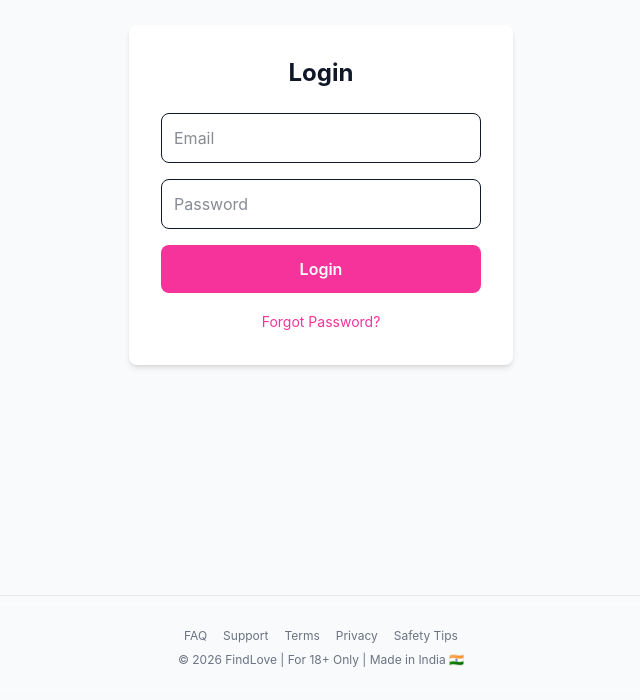
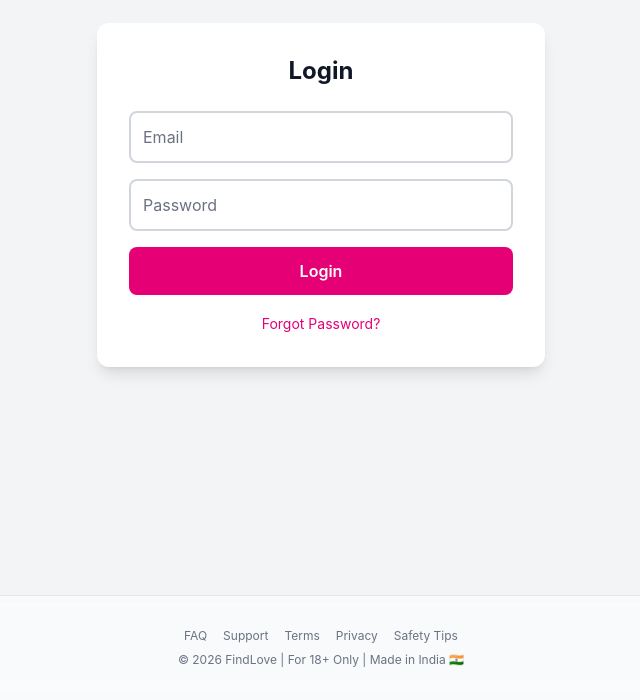
Before and after one commit to Lalchand26/FindLove-App, a React (Vite) app: page /login in a window 1280 px wide. Shown: the part 205-905 px from the top of the page, without its empty margins (319-959 px from the left). Built offline with nearby package versions, Linux system fonts and the light colour scheme; no server answers.

Commit message:
Update Login.jsx

```diff
--- a/src/components/Login.jsx
+++ b/src/components/Login.jsx
@@ -1,7 +1,7 @@
 import { useState } from 'react'
-import { useNavigate, Link } from 'react-router-dom' // Link add karo
+import { useNavigate, Link } from 'react-router-dom'
 import { useAuth } from '../hooks/useAuth.jsx'
-import { supabase } from '../lib/supabase' // Ye bhi add karo
+import { supabase } from '../lib/supabase'
 import toast from 'react-hot-toast'
 
 const Login = () => {
@@ -42,16 +42,16 @@ const handleForgotPassword = async () => {
   }
 
   return (
-    <div className="min-h-screen flex items-center justify-center bg-gray-50">
-      <div className="bg-white p-8 rounded-lg shadow-md w-96">
-        <h2 className="text-2xl font-bold mb-6 text-center">Login</h2>
+    <div className="min-h-screen flex items-center justify-center bg-gray-100 px-4">
+      <div className="bg-white p-8 rounded-xl shadow-lg w-full max-w-md">
+        <h2 className="text-2xl font-bold mb-6 text-center text-gray-900">Login</h2>
         <form onSubmit={handleLogin}>
           <input
             type="email"
             placeholder="Email"
             value={email}
             onChange={(e) => setEmail(e.target.value)}
-            className="w-full p-3 mb-4 border rounded-lg"
+            className="w-full p-3 mb-4 bg-white text-gray-900 placeholder-gray-500 border-2 border-gray-300 rounded-lg focus:border-pink-500 outline-none"
             required
           />
           <input
@@ -59,23 +59,22 @@ const handleForgotPassword = async () => {
             placeholder="Password"
             value={password}
             onChange={(e) => setPassword(e.target.value)}
-            className="w-full p-3 mb-4 border rounded-lg"
+            className="w-full p-3 mb-4 bg-white text-gray-900 placeholder-gray-500 border-2 border-gray-300 rounded-lg focus:border-pink-500 outline-none"
             required
           />
           <button
             type="submit"
             disabled={loading}
-            className="w-full bg-pink-500 text-white p-3 rounded-lg font-semibold"
+            className="w-full bg-pink-600 hover:bg-pink-700 text-white p-3 rounded-lg font-semibold disabled:opacity-50"
           >
             {loading ? 'Loading...' : 'Login'}
           </button>
         </form>
 
-        {/* YE FORGOT PASSWORD LINK ADD KARO */}
         <div className="text-center mt-4">
           <button
             onClick={handleForgotPassword}
-            className="text-pink-500 text-sm hover:underline"
+            className="text-pink-600 text-sm hover:underline"
           >
             Forgot Password?
           </button>
```
Lines whose indentation alone changed are shown as unchanged.
